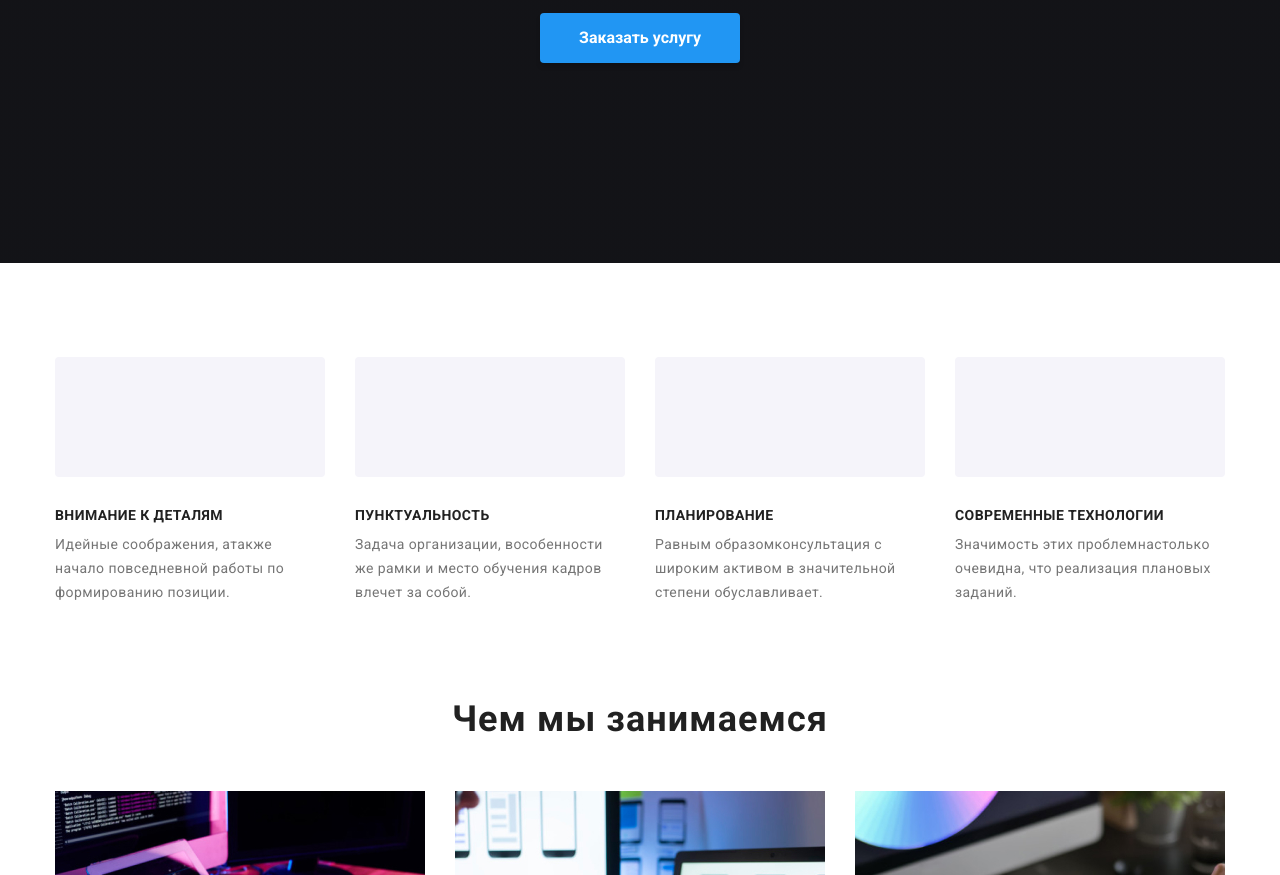
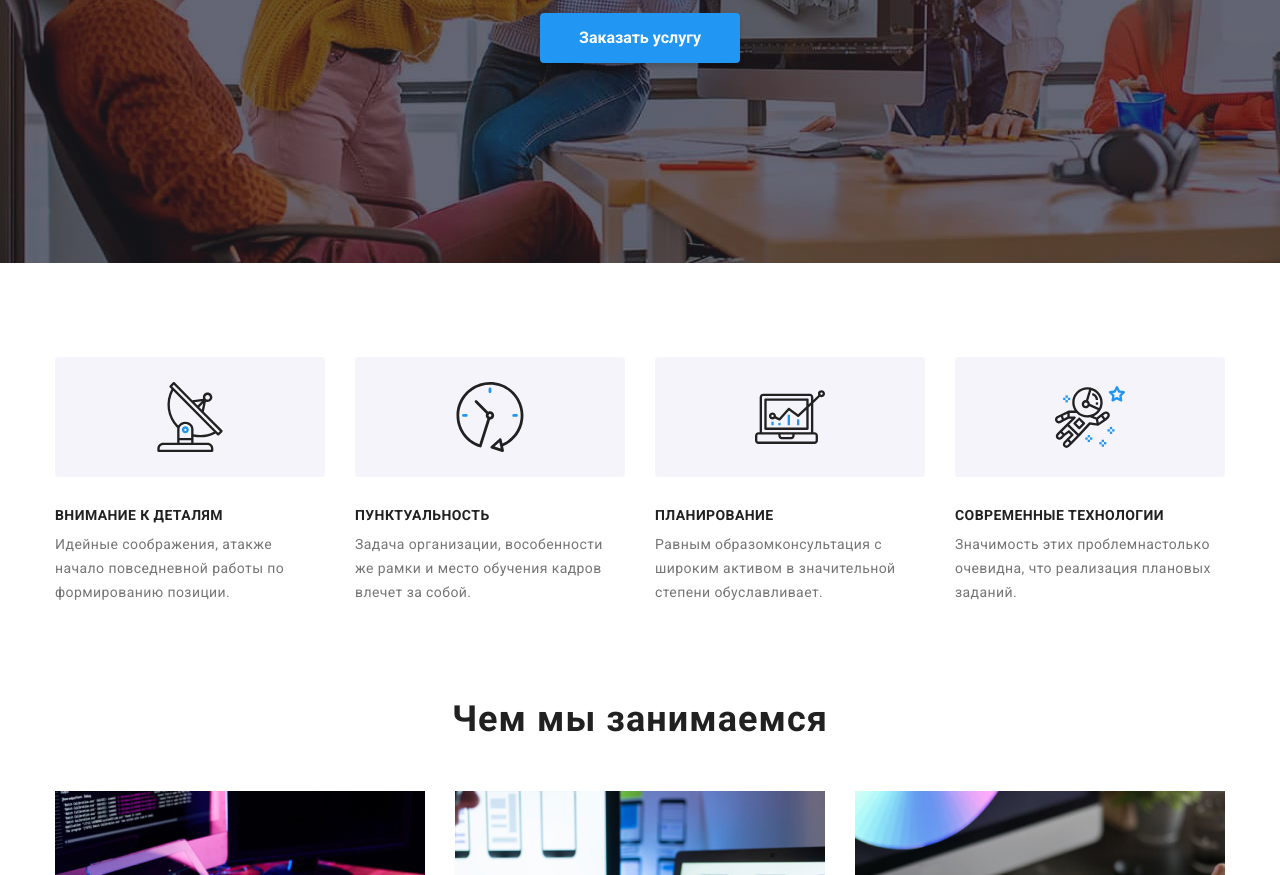
Before and after one commit to Vladyslav84/-goit-markup-hw-07, a plain HTML site: page index.html in a window 1280 px wide. Shown: the part 425-1300 px from the top of the page. Drawn offline with nearby package versions, Linux system fonts and the light colour scheme; files that its build step writes are made by us from their sources.

Commit message:
ДЗ7. Фото і свг

```diff
--- a/sass/components/_section-benefits.scss
+++ b/sass/components/_section-benefits.scss
@@ -9,16 +9,16 @@
   background-position: center;
 }
 .benefits-list-item.icon-antena::before {
-  background-image: url(./imagine/antenna1.svg);
+  background-image: url(/imagine/antenna1.svg);
 }
 .benefits-list-item.icon-clock::before {
-  background-image: url(./imagine/clock1.svg);
+  background-image: url(/imagine/clock1.svg);
 }
 .benefits-list-item.icon-diagram::before {
-  background-image: url(./imagine/diagram1.svg);
+  background-image: url(/imagine/diagram1.svg);
 }
 .benefits-list-item.icon-astronaut::before {
-  background-image: url(./imagine/astronaut1.svg);
+  background-image: url(/imagine/astronaut1.svg);
 }
 .benefits-list-item:not(:last-child) {
   margin-right: 30px;
--- a/sass/components/_section-hero.scss
+++ b/sass/components/_section-hero.scss
@@ -9,7 +9,7 @@
       rgba(47, 48, 58, 0.4),
       rgba(47, 48, 58, 0.4)
     ),
-    url(./imagine/imgfirstfoto.jpg);
+    url(/imagine/imgfirstfoto.jpg);
   margin: auto;
   background-color: black;
 }
```
Also changed, not shown: 1 other file.
